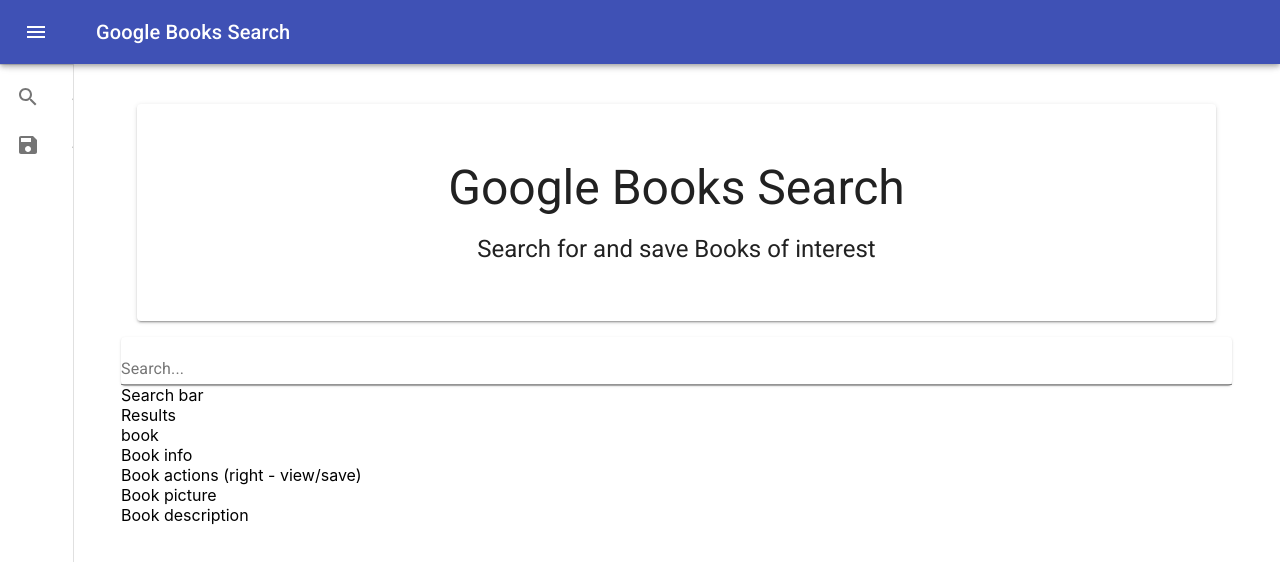
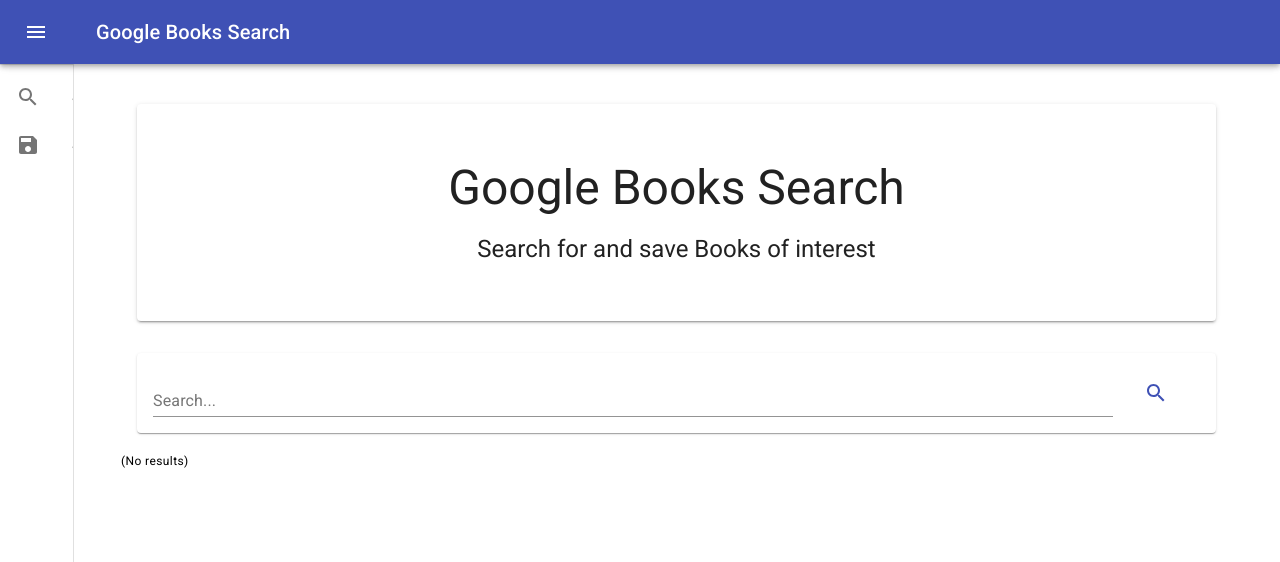
Before and after one commit to wparks08/google-books-search, a React (Create React App) app in the folder client/: page / in a window 1280 px wide. Shown: the top 562 px of the page. Built offline with nearby package versions, Linux system fonts and the light colour scheme.

Commit message:
finish search functionality. refactor form into smaller components

```diff
--- /dev/null
+++ b/client/src/components/Book/index.js
@@ -0,0 +1,60 @@
+import * as PropTypes from "prop-types";
+import React from "react";
+import Grid from "@material-ui/core/Grid";
+import { makeStyles } from "@material-ui/core/styles";
+import { BookInfo } from "../BookInfo";
+import { BookActions } from "../BookActions";
+import { BookImage } from "../BookImage";
+import { BookDescription } from "../BookDescription";
+
+const useStyles = makeStyles(theme => ({
+    root: {
+        margin: theme.spacing(2),
+        padding: theme.spacing(3)
+    },
+    actions: {
+        textAlign: "right"
+    }
+}));
+
+function Book(props) {
+    const classes = useStyles();
+
+    return (
+        <Grid container className={classes.root} spacing={3}>
+            <Grid container item>
+                <Grid item md={10}>
+                    <BookInfo title={props.title} subtitle={props.subtitle} authors={props.authors} />
+                </Grid>
+                <Grid item md={2} className={classes.actions}>
+                    {props.saved ? (
+                        <BookActions link={props.link} view delete />
+                    ) : (
+                        <BookActions link={props.link} view save />
+                    )}
+                </Grid>
+            </Grid>
+            <Grid container item justify={"center"}>
+                <Grid item md={2}>
+                    <BookImage src={props.image} alt={props.title} />
+                </Grid>
+                <Grid item md={10}>
+                    <BookDescription description={props.description} />
+                </Grid>
+            </Grid>
+        </Grid>
+    );
+}
+
+Book.propTypes = {
+    classes: PropTypes.any,
+    title: PropTypes.string,
+    subtitle: PropTypes.string,
+    authors: PropTypes.array,
+    image: PropTypes.string,
+    description: PropTypes.string,
+    link: PropTypes.string,
+    saved: PropTypes.bool
+};
+
+export default Book;
--- /dev/null
+++ b/client/src/components/BookActions/index.js
@@ -0,0 +1,22 @@
+import Button from "@material-ui/core/Button";
+import * as PropTypes from "prop-types";
+import React from "react";
+
+export function BookActions(props) {
+    return (
+        <>
+            {props.view ? <Button onClick={() => window.open(props.link, "_blank")}>View</Button> : ""}
+            {props.save ? <Button>Save</Button> : ""}
+            {props.delete ? <Button>Delete</Button> : ""}
+        </>
+    );
+}
+
+BookActions.propTypes = {
+    link: PropTypes.string,
+    view: PropTypes.bool,
+    save: PropTypes.bool,
+    delete: PropTypes.bool
+};
+
+export default BookActions;
--- /dev/null
+++ b/client/src/components/BookDescription/index.js
@@ -0,0 +1,11 @@
+import Typography from "@material-ui/core/Typography";
+import * as PropTypes from "prop-types";
+import React from "react";
+
+export function BookDescription(props) {
+    return <Typography>{props.description}</Typography>;
+}
+
+BookDescription.propTypes = { description: PropTypes.string };
+
+export default BookDescription;
--- /dev/null
+++ b/client/src/components/BookImage/index.js
@@ -0,0 +1,23 @@
+import * as PropTypes from "prop-types";
+import React from "react";
+import { makeStyles } from "@material-ui/core/styles";
+
+const useStyles = makeStyles(theme => ({
+    flexCenter: {
+        display: "flex",
+        margin: "auto"
+    }
+}));
+
+export function BookImage(props) {
+    const classes = useStyles();
+
+    return <img src={props.src} alt={props.alt} className={classes.flexCenter} />;
+}
+
+BookImage.propTypes = {
+    src: PropTypes.string,
+    alt: PropTypes.string
+};
+
+export default BookImage;
--- /dev/null
+++ b/client/src/components/BookInfo/index.js
@@ -0,0 +1,21 @@
+import Typography from "@material-ui/core/Typography";
+import * as PropTypes from "prop-types";
+import React from "react";
+
+export function BookInfo(props) {
+    return (
+        <>
+            <Typography>{props.title}</Typography>
+            <Typography variant="body2">{props.subtitle}</Typography>
+            <Typography variant="caption">{props.authors ? props.authors.join(", ") : ""}</Typography>
+        </>
+    );
+}
+
+BookInfo.propTypes = {
+    title: PropTypes.string,
+    subtitle: PropTypes.string,
+    authors: PropTypes.arrayOf(PropTypes.any)
+};
+
+export default BookInfo;
--- a/client/src/components/BookSearch/index.js
+++ b/client/src/components/BookSearch/index.js
@@ -1,24 +1,32 @@
 import React, { useState } from "react";
 import Grid from "@material-ui/core/Grid";
 import BookSearchForm from "../BookSearchForm";
+import BookSearchResults from "../BookSearchResults";
+import API from "../../utils/API";
 
 function BookSearch() {
-    const [query, setQuery] = useState({
-        search: "",
-        results: []
-    });
+    const [search, setSearch] = useState("");
+    const [results, setResults] = useState([]);
 
     const handleInputChange = event => {
-        setQuery({ ...query, search: event.target.value });
+        setSearch(event.target.value);
+    };
+
+    const handleSubmit = event => {
+        //TODO: Put this api call on the backend, and hide API key
+        event.preventDefault();
+
+        API.search(search).then(books => setResults(books));
     };
 
     return (
         <Grid container>
             <Grid item xs={12}>
-                <BookSearchForm search={query.search} handleInputChange={handleInputChange} />
+                <BookSearchForm search={search} handleInputChange={handleInputChange} handleSubmit={handleSubmit} />
+                <BookSearchResults books={results} />
             </Grid>
         </Grid>
-    )
+    );
 }
 
 export default BookSearch;
--- a/client/src/components/BookSearchForm/index.js
+++ b/client/src/components/BookSearchForm/index.js
@@ -5,31 +5,65 @@
 import InputLabel from "@material-ui/core/InputLabel";
 import Input from "@material-ui/core/Input";
 import { makeStyles } from "@material-ui/core/styles";
+import Grid from "@material-ui/core/Grid";
+import FormGroup from "@material-ui/core/FormGroup";
+import IconButton from "@material-ui/core/IconButton";
+import SearchIcon from "@material-ui/icons/Search";
 
 const useStyles = makeStyles(theme => ({
     formWrapper: {
         display: "flex",
         flexWrap: "wrap",
-        padding: theme.spacing
+        padding: theme.spacing(2),
+        margin: theme.spacing(2)
+    },
+    form: {
+        width: "100%"
+    },
+    centerText: {
+        textAlign: "center"
     }
 }));
 
 function BookSearchForm(props) {
+    const classes = useStyles();
+
     return (
-        <Paper elevation={1}>
-            <form autoComplete="off">
-                <FormControl fullWidth>
-                    <InputLabel htmlFor="search-input">Search...</InputLabel>
-                    <Input id="search-input" fullWidth value={props.search} onChange={props.handleInputChange} />
-                </FormControl>
-            </form>
-        </Paper>
+        <Grid container>
+            <Grid item xs={12}>
+                <Paper elevation={1} className={classes.formWrapper}>
+                    <form autoComplete="off" className={classes.form} onSubmit={props.handleSubmit}>
+                        <FormGroup>
+                            <FormControl fullWidth>
+                                <Grid container alignItems="center" justify="center" alignContent="center">
+                                    <Grid item xs={11}>
+                                        <InputLabel htmlFor="search-input">Search...</InputLabel>
+                                        <Input
+                                            id="search-input"
+                                            fullWidth
+                                            value={props.search}
+                                            onChange={props.handleInputChange}
+                                        />
+                                    </Grid>
+                                    <Grid item xs={1} className={classes.centerText}>
+                                        <IconButton color="primary" type="submit">
+                                            <SearchIcon />
+                                        </IconButton>
+                                    </Grid>
+                                </Grid>
+                            </FormControl>
+                        </FormGroup>
+                    </form>
+                </Paper>
+            </Grid>
+        </Grid>
     );
 }
 
 BookSearchForm.propTypes = {
     search: PropTypes.string,
-    handleInputChange: PropTypes.func
+    handleInputChange: PropTypes.func,
+    handleSubmit: PropTypes.func
 };
 
 export default BookSearchForm;
--- a/client/src/components/BookSearchResults/index.js
+++ b/client/src/components/BookSearchResults/index.js
@@ -0,0 +1,35 @@
+import React from "react";
+import Typography from "@material-ui/core/Typography";
+import PropTypes from "prop-types";
+import Book from "../Book";
+
+function BookSearchResults(props) {
+    return props.books.length > 1 ? (
+        props.books.map(book => {
+            return (
+                <Book
+                    title={book.volumeInfo.title}
+                    subtitle={book.volumeInfo.subtitle}
+                    authors={book.volumeInfo.authors}
+                    image={
+                        book.volumeInfo.imageLinks
+                            ? book.volumeInfo.imageLinks.thumbnail
+                            : "https://via.placeholder.com/128?text=No+Image"
+                    }
+                    description={book.volumeInfo.description}
+                    link={book.volumeInfo.previewLink}
+                    key={book.id}
+                    saved={false}
+                />
+            );
+        })
+    ) : (
+        <Typography variant="caption">(No results)</Typography>
+    );
+}
+
+BookSearchResults.propTypes = {
+    books: PropTypes.array
+};
+
+export default BookSearchResults;
--- a/client/src/pages/Search/index.js
+++ b/client/src/pages/Search/index.js
@@ -1,24 +1,13 @@
 import React from "react";
 import Hero from "../../components/Hero";
-import { Container } from "@material-ui/core";
+import Container from "@material-ui/core/Container";
 import BookSearch from "../../components/BookSearch";
 
 function Search() {
     return (
         <Container>
-            <Hero />
+            <Hero primary="Google Books Search" secondary="Search for and save Books of interest" />
             <BookSearch />
-            <div>Search bar</div>
-            <div>
-                Results
-                <div>
-                    book
-                    <div>Book info</div>
-                    <div>Book actions (right - view/save)</div>
-                    <div>Book picture</div>
-                    <div>Book description</div>
-                </div>
-            </div>
         </Container>
     );
 }
--- /dev/null
+++ b/client/src/utils/API.js
@@ -0,0 +1,22 @@
+const API = {
+    search: query => {
+        return new Promise((resolve, reject) => {
+            fetch(
+                "https://www.googleapis.com/books/v1/volumes?q=" +
+                    query +
+                    "&key="
+            )
+                .then(response => {
+                    return response.json();
+                })
+                .then(result => {
+                    resolve(result.items);
+                })
+                .catch(err => {
+                    reject(err);
+                });
+        });
+    }
+};
+
+export default API;
```
Also changed, not shown: client/src/components/Hero/index.js (+12 -4 lines), client/src/components/SideBar/index.js (+11 -6 lines), 1 other file (tests, documents, lock files or other folders).
